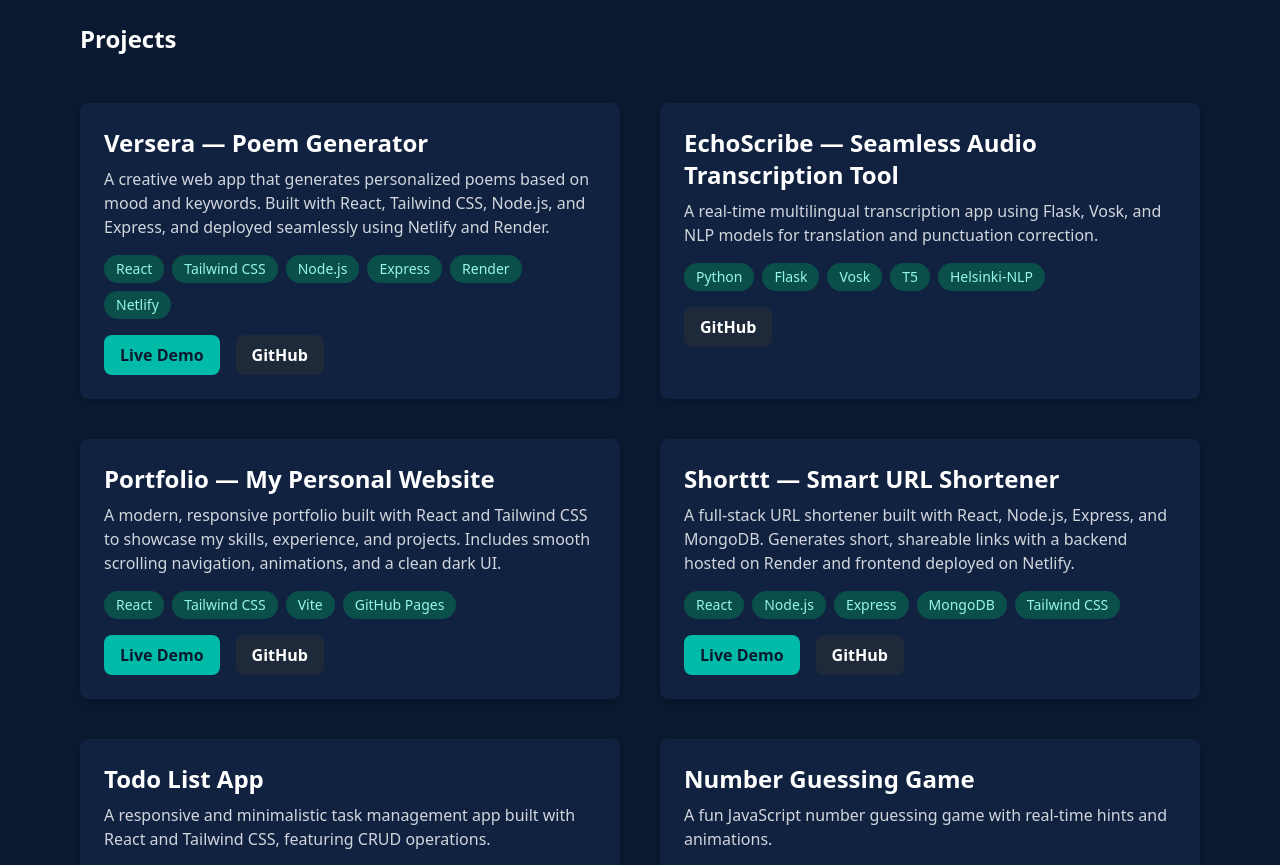
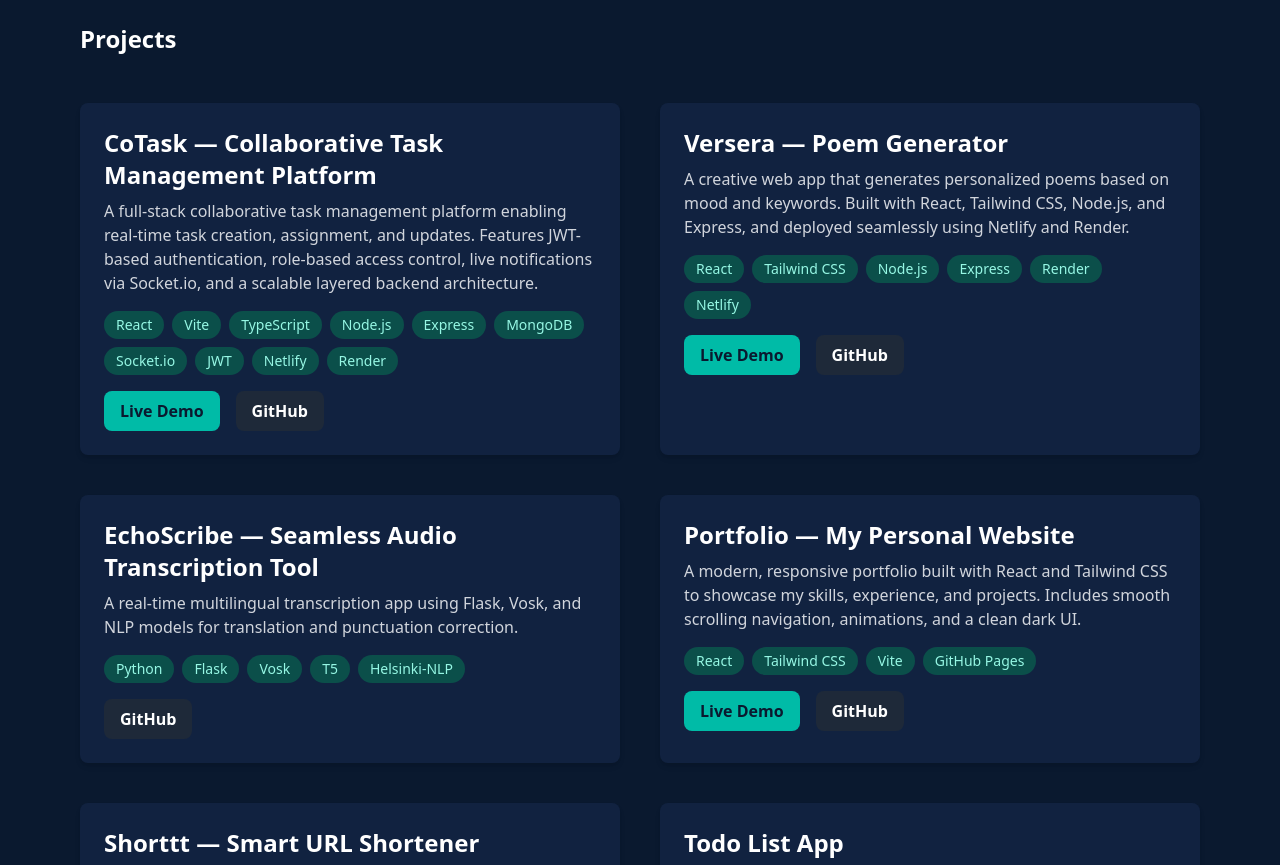
Before and after one commit to GuduriShashikanth/portfolio, a React (Vite) app: page / in a window 1280 px wide. Shown: the part 2620-3485 px from the top of the page. Built offline with nearby package versions, Linux system fonts and the light colour scheme.

Commit message:
new project

```diff
--- a/src/components/Projects.jsx
+++ b/src/components/Projects.jsx
@@ -2,7 +2,25 @@ import React from "react";
 
 const Projects = () => {
   const projects = [
-       {
+   {
+  title: "CoTask — Collaborative Task Management Platform",
+  description:
+    "A full-stack collaborative task management platform enabling real-time task creation, assignment, and updates. Features JWT-based authentication, role-based access control, live notifications via Socket.io, and a scalable layered backend architecture.",
+  tech: [
+    "React",
+    "Vite",
+    "TypeScript",
+    "Node.js",
+    "Express",
+    "MongoDB",
+    "Socket.io",
+    "JWT",
+    "Netlify",
+    "Render",
+  ],
+  demo: "https://cotask.netlify.app",
+  github: "https://github.com/GuduriShashikanth/TaskManager", // change if repo name differs
+},{
       title: "Versera — Poem Generator",
       description:
         "A creative web app that generates personalized poems based on mood and keywords. Built with React, Tailwind CSS, Node.js, and Express, and deployed seamlessly using Netlify and Render.",
```
Also changed, not shown: 1 other file (tests, documents, lock files or other folders).
